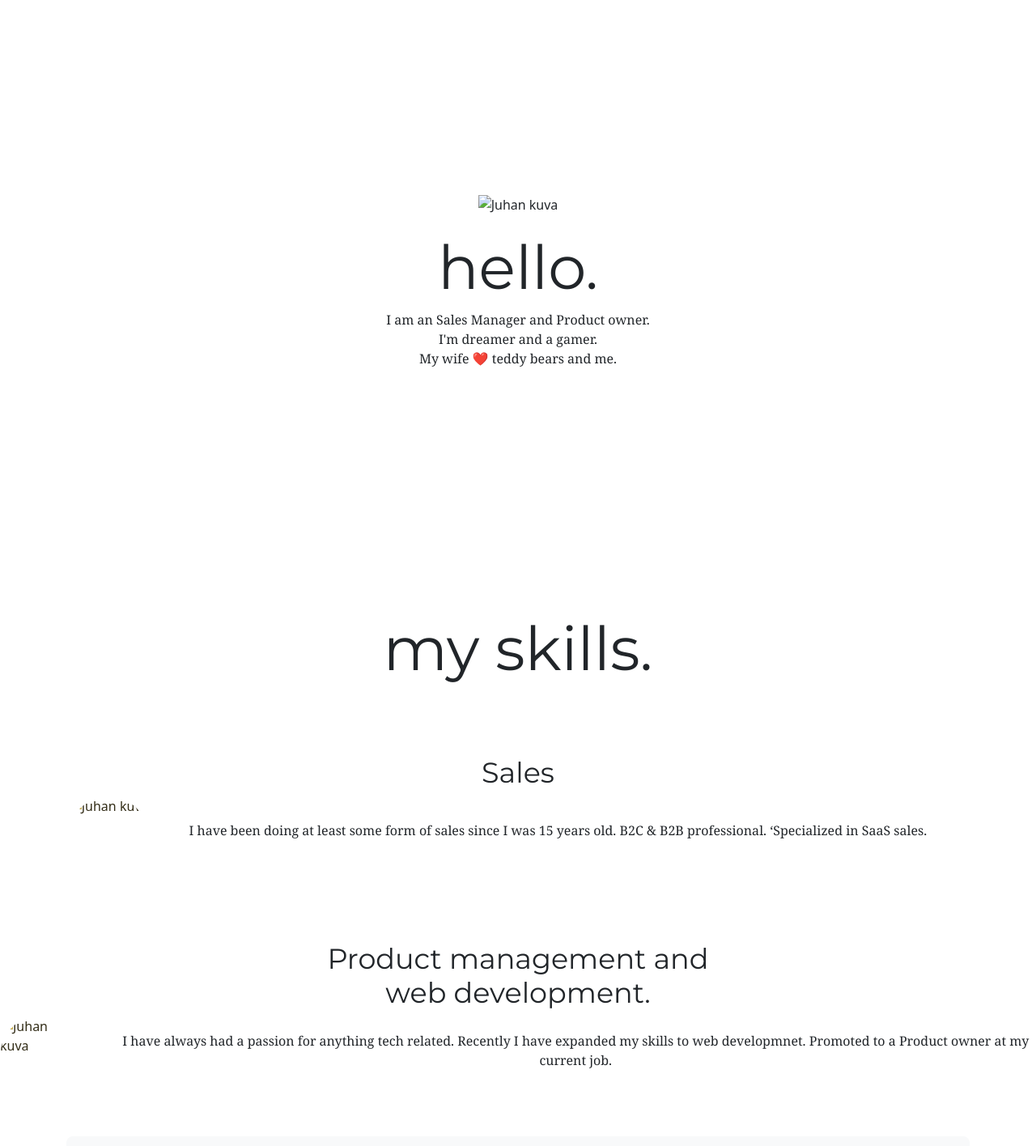
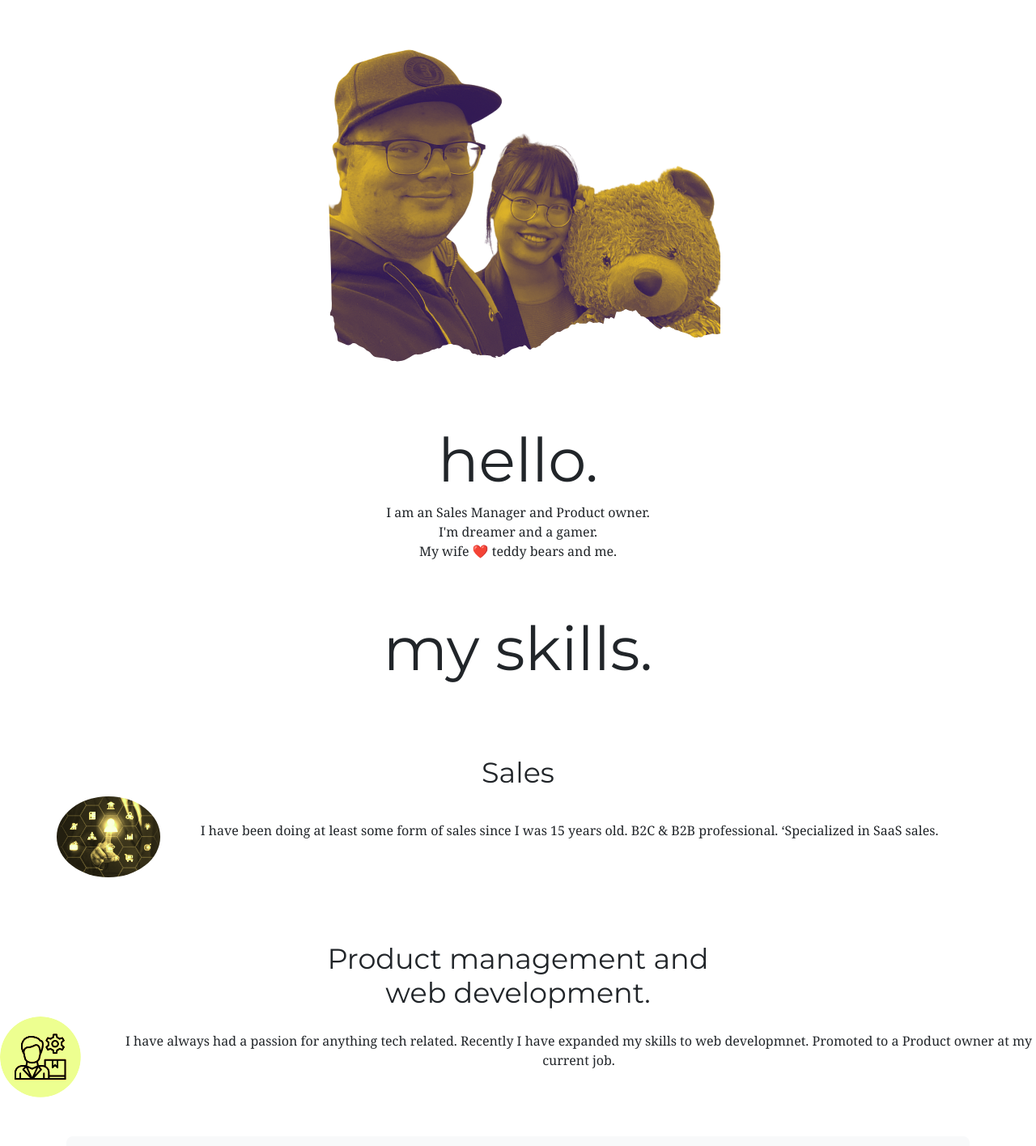
Before and after one commit to IlmariKontio/Oma, a plain HTML site: page index.html in a window 1280 px wide. Shown: the part 844-2260 px from the top of the page at 81% size. Drawn offline with nearby package versions, Linux system fonts and the light colour scheme; a web font is replaced by a local one.

Commit message:
Update index.html

```diff
--- a/index.html
+++ b/index.html
@@ -22,14 +22,14 @@
                 </div>
             </div>
             <div class="col-12 col-md-6 white-background d-flex align-items-center justify-content-center">
-                <img src="../Omasivu/Assets/High_Definition_8-bit_Ghost_Transparent.png" class="d-block mx-lg-auto img-fluid" alt="Ghost Image" width="700" height="500" loading="lazy">
+                <img src="../Assets/High_Definition_8-bit_Ghost_Transparent.png" class="d-block mx-lg-auto img-fluid" alt="Ghost Image" width="700" height="500" loading="lazy">
             </div>
         </div>
     </div>
 </section>
 <section id="Intro">
     <div class="bio-container">
-        <img src="../Omasivu/Assets/juhan kuva keltainen repa.png" alt="Juhan kuva"  >
+        <img src="../Assets/juhan kuva keltainen repa.png" alt="Juhan kuva"  >
         <div>
         <h1 class="montserrat" style="font-size: 75px; text-align: center;">hello.</h1>
         <p class="bio-text noto-serif">I am an Sales Manager and Product owner. <br>
@@ -47,7 +47,7 @@
 <section id="skills and interest">
     <h1 class="montserrat" style="font-size: 35px; text-align: center;">Sales</h1>
     <div class="career-container">
-        <img class="career-img yellow-filter" src="../Omasivu/Assets/Client-centric-sales-management-in-wealth-management.jpg" alt="Juhan kuva"  >
+        <img class="career-img yellow-filter" src="../Assets/Client-centric-sales-management-in-wealth-management.jpg" alt="Juhan kuva"  >
         <p class="bio-text noto-serif">I have been doing at least some form of sales
             since I was 15 years old.
              B2C & B2B professional.
@@ -62,7 +62,7 @@
         and <br>
         web development.</h1>
     <div class="career-container">
-        <img class="career-img yellow-filter" src="../Omasivu/Assets/product management.png" alt="Juhan kuva"  >
+        <img class="career-img yellow-filter" src="../Assets/product management.png" alt="Juhan kuva"  >
         <p class="bio-text noto-serif">I have always had a passion for anything tech related.
               Recently I have expanded my skills to web developmnet.
               Promoted to a Product owner at my current job.</p>
```
